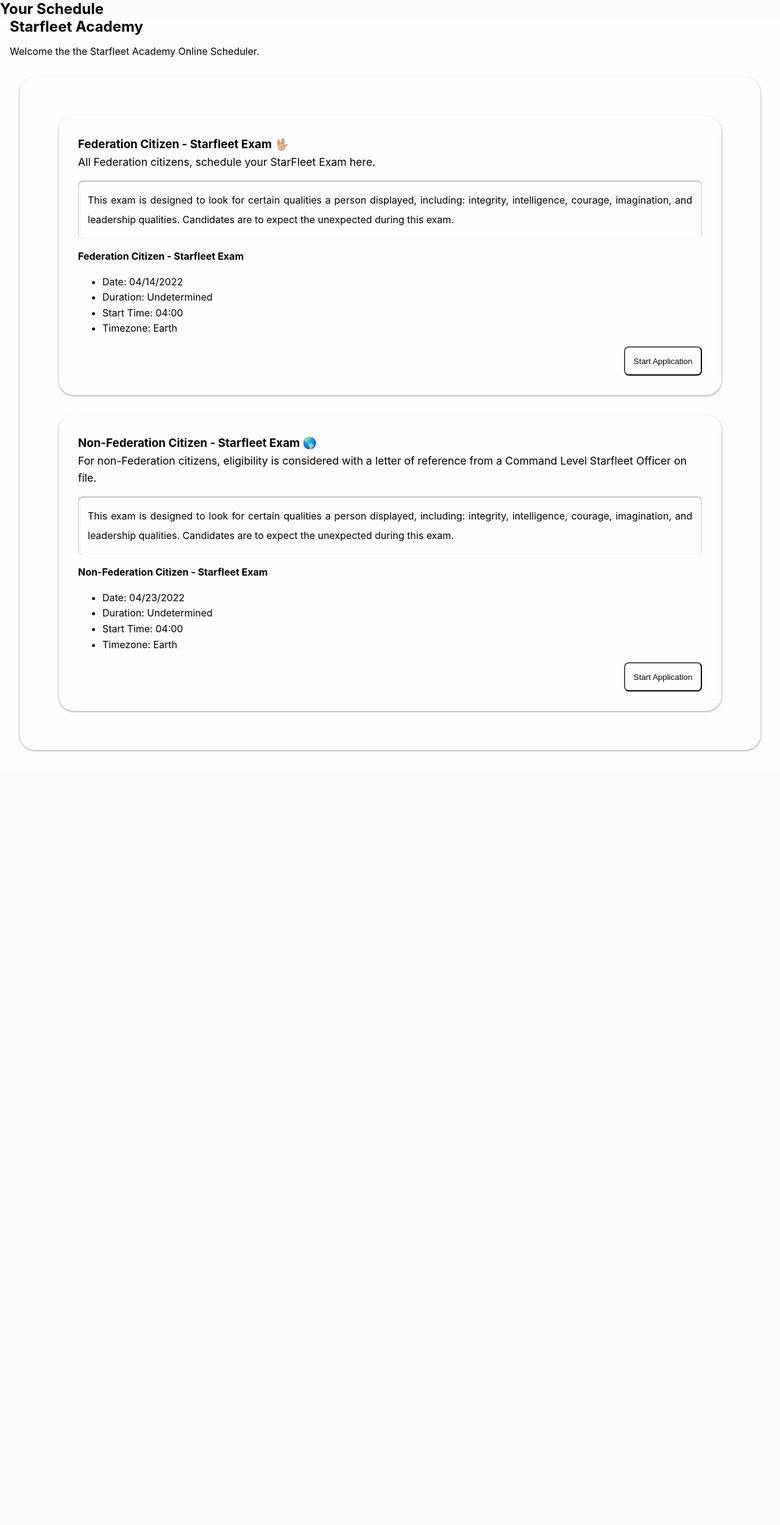
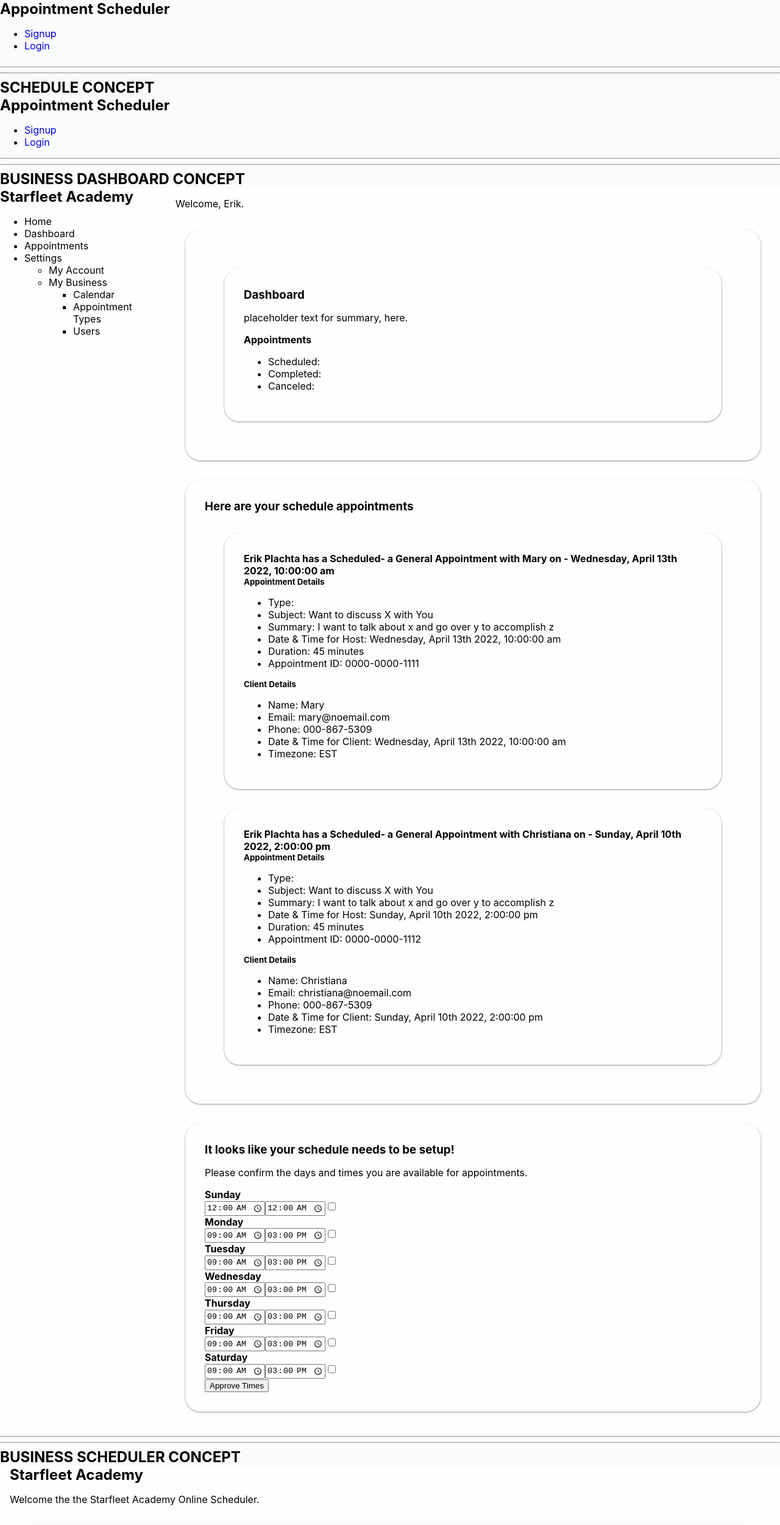
Before and after one commit to ErikPlachta/Calendari, a React (Create React App) app in the folder client/: page / in a window 1280 px wide. Shown: the top 2501 px of the page at 61% size. Before the commit the page ends 1262 px from the top, so only its background shows below. Built offline with nearby package versions, Linux system fonts and the light colour scheme.

Commit message:
Add App.js to contain all concept data

```diff
--- a/client/src/App.js
+++ b/client/src/App.js
@@ -4,19 +4,34 @@ import './assets/css/animations.css';
 
 
 import React from 'react';
+import Nav from './components/Nav';
 import Home from './pages/Home';
+
 import Business from './pages/Business';
 import Business_id from './pages/Business_id';
+import Schedule from './pages/Schedule';
 
 function App() {
   return (
     <section>
-      <h1>Your Schedule</h1>
+      <Nav></Nav>
 
       {/* <Home></Home> */}
       {/* hard-coded business into default load for easy testing */}
       <main>
+        <hr />
+        <hr />
+        <h2>SCHEDULE CONCEPT</h2>
+        <Nav></Nav>
+        <hr />
+        <hr />
+        <h2>BUSINESS DASHBOARD CONCEPT</h2>
+        <Business></Business>
+        <hr />
+        <hr />
+        <h2>BUSINESS SCHEDULER CONCEPT</h2>
         <Business_id></Business_id>
+
         </main>
     </section>
   );
```
